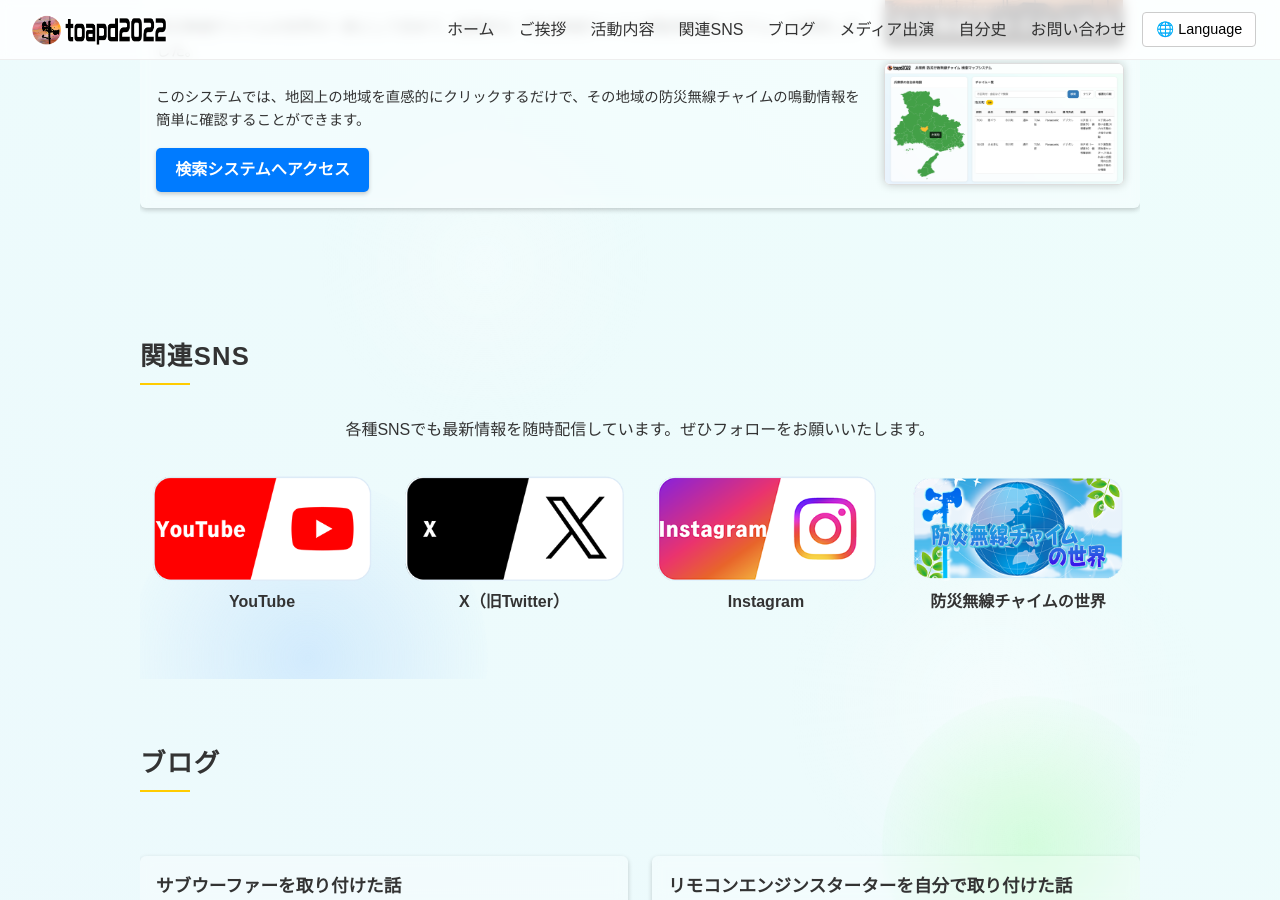
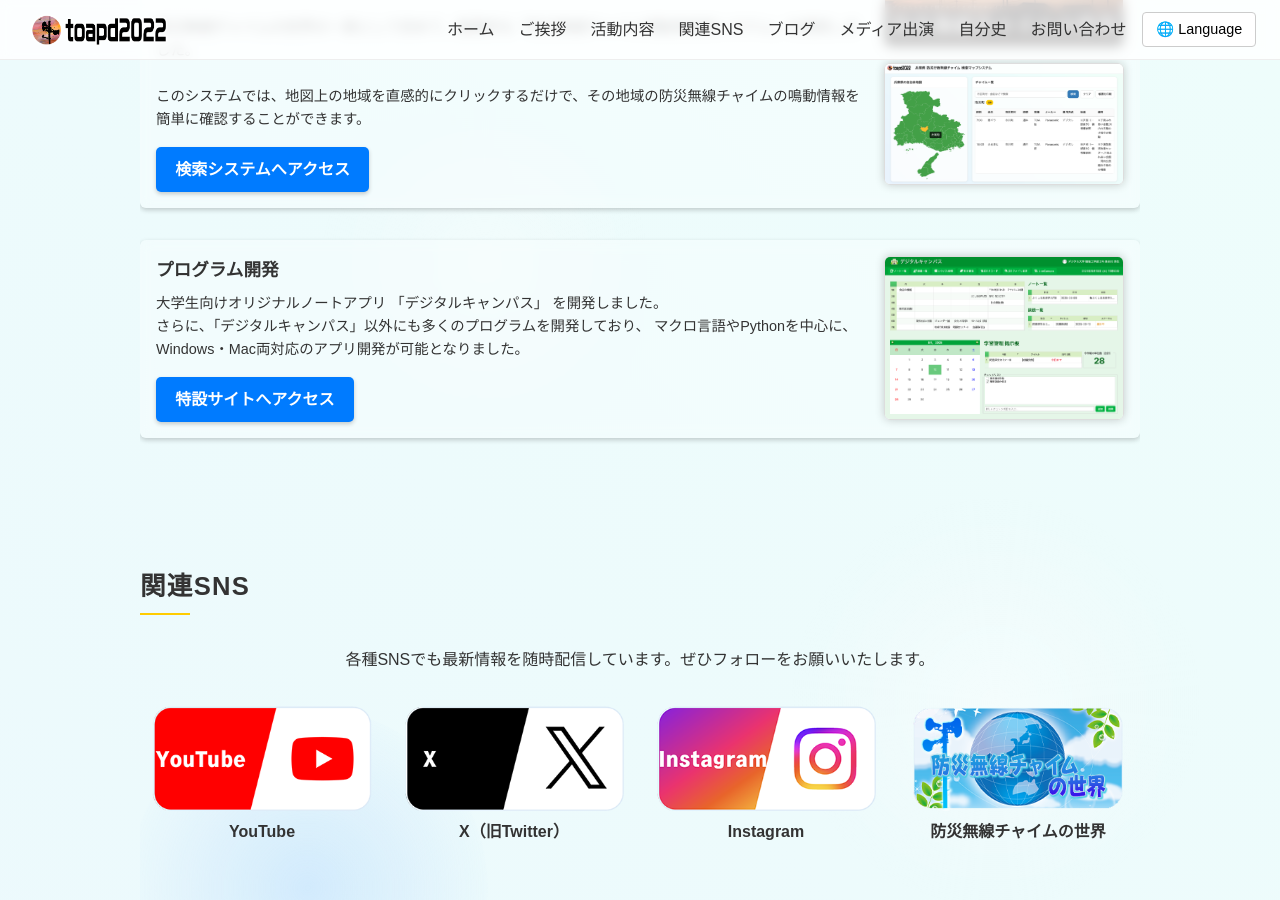
Before and after one commit to toapd2022/toapd2022, a Jekyll site: the page built from index.html, in a window 1280 px wide and 900 px high, scrolled down 2301 px. Built offline with Jekyll 4.4.1, drawn with Linux system fonts in a browser that asks for light colours; some of the changed text lies outside the part shown.

Commit message:
Add files via upload

```diff
--- a/index.html
+++ b/index.html
@@ -1297,6 +1297,14 @@ layout: none
           <img class="works-img" src="icons/hyogo_kensaku.png" alt="兵庫県防災無線チャイム鳴動表検索システム">
         </div>
       </div>
+      <div class="works-item fade-in">
+        <div class="works-content">
+          <h3 id="worksItem5Title"></h3>
+          <p id="worksItem5Text"></p>
+          <div id="worksItem5Button" class="works-button-container"></div>
+        </div>
+        <img class="works-img" src="icons/digitalcampus_top.png" alt="プログラム開発 デジタルキャンパス">
+      </div>
     </div>
   </section>
 
@@ -1333,7 +1341,7 @@ layout: none
     <div class="fade-in">
       {% if site.posts.size > 0 %}
         <div class="blog-list">
-          {% for post in site.posts limit:5 %}
+          {% for post in site.posts limit:6 %}
           <article class="blog-item">
             <h3><a href="{{ post.url | relative_url }}">{{ post.title }}</a></h3>
             <p style="color:#666; font-size:0.85rem;">
@@ -1548,6 +1556,12 @@ layout: none
            防災無線チャイムの世界の一員として初めて、画期的な「防災無線チャイム鳴動表検索システム」を開発しました。<br><br>
            このシステムでは、地図上の地域を直感的にクリックするだけで、その地域の防災無線チャイムの鳴動情報を簡単に確認することができます。`,
         worksItem4Button: `<a href="https://toapd2022.github.io/toapd2022/hyogochimemap" target="_blank" rel="noopener noreferrer" class="btn-chime-system">検索システムへアクセス</a>`,
+      　worksItem5Title: "プログラム開発",
+      　worksItem5Text:
+          `大学生向けオリジナルノートアプリ 「デジタルキャンパス」 を開発しました。<br>
+           さらに、「デジタルキャンパス」以外にも多くのプログラムを開発しており、
+           マクロ言語やPythonを中心に、Windows・Mac両対応のアプリ開発が可能となりました。`,
+      　worksItem5Button: `<a href="https://toapd2022.github.io/toapd2022/digitalcampus/" target="_blank" rel="noopener noreferrer" class="btn-chime-system">特設サイトへアクセス</a>`,
         sectionSNSTitle: "関連SNS",
         sectionSNSIntro: "各種SNSでも最新情報を随時配信しています。ぜひフォローをお願いいたします。",
         snsLabelYoutube: "YouTube",
@@ -1651,6 +1665,11 @@ layout: none
          As a member of the Disaster Prevention Radio Chime World, we have developed a groundbreaking "Disaster Prevention Radio Chime Timetable Search System" for the first time.<br><br>
          This system allows you to easily check the chime information for a specific area by intuitively clicking on the map.`,
       worksItem4Button: `<a href="https://toapd2022.github.io/toapd2022/hyogochimemap" target="_blank" rel="noopener noreferrer" class="btn-chime-system">Access the Search System</a>`,
+      worksItem5Title: "Software Development",
+      worksItem5Text:
+        `We have developed "Digital Campus," an original note-taking application for university students.<br><br>
+         In addition to "Digital Campus," we have developed many other programs, enabling cross-platform application development for both Windows and Mac, primarily using macro languages and Python.`,
+      worksItem5Button: `<a href="https://toapd2022.github.io/toapd2022/digitalcampus/" target="_blank" rel="noopener noreferrer" class="btn-chime-system">Visit Website</a>`,
         sectionSNSTitle: "SNS",
         sectionSNSIntro: "We regularly share the latest updates on various SNS. Please follow us!",
         snsLabelYoutube: "YouTube",
@@ -1752,6 +1771,11 @@ layout: none
          作为防灾无线电报时乐曲世界的一员，我们首次开发了划时代的“防灾无线电报时乐曲检索系统”。<br><br>
          通过该系统，只需直观地点击地图上的区域，即可轻松查询该地区的防灾无线电报时乐曲鸣动信息。`,
       worksItem4Button: `<a href="https://toapd2022.github.io/toapd2022/hyogochimemap" target="_blank" rel="noopener noreferrer" class="btn-chime-system">访问检索系统</a>`,
+      worksItem5Title: "程序开发",
+      worksItem5Text:
+        `我们为大学生开发了一款原创笔记应用“数字校园”。<br><br>
+         除了“数字校园”，我们还开发了许多其他程序，主要使用宏语言和Python，实现了对Windows和Mac双平台兼容的应用程序开发。`,
+      worksItem5Button: `<a href="https://toapd2022.github.io/toapd2022/digitalcampus/" target="_blank" rel="noopener noreferrer" class="btn-chime-system">访问专用网站</a>`,
         sectionSNSTitle: "相关SNS",
         sectionSNSIntro: "我们在各类SNS上都会不定期发布最新消息，欢迎关注！",
         snsLabelYoutube: "YouTube",
```
